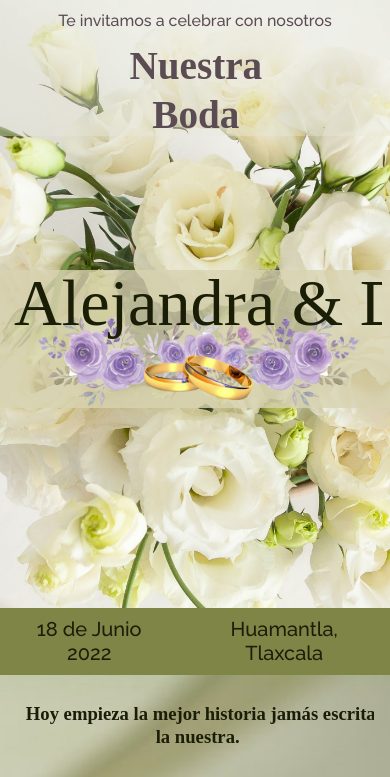
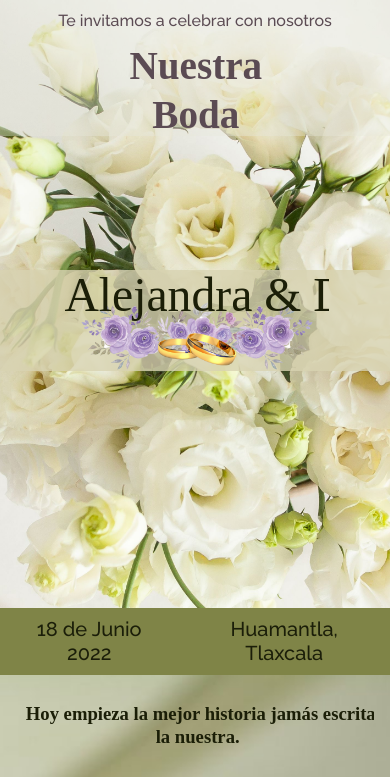
Before and after one commit to Pawlette/boda-ale-dante, an Angular app: page /home in a window 390 px wide. Shown: the top 777 px of the page. Built offline with nearby package versions, Linux system fonts and the light colour scheme.

Commit message:
resize names
names fit screen

```diff
--- a/src/app/app.component.scss
+++ b/src/app/app.component.scss
@@ -134,7 +134,7 @@ span {
     }
 
     .namesWrapper {
-        height: 41%;
+        height: 30%;
     }
 
     span {
```
